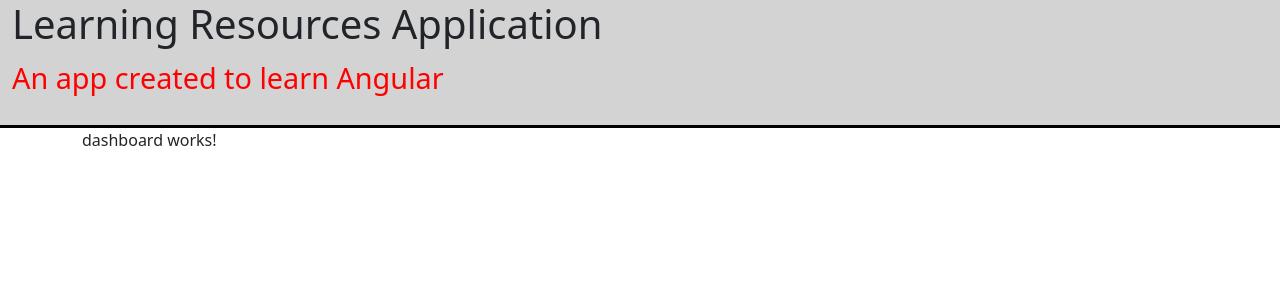
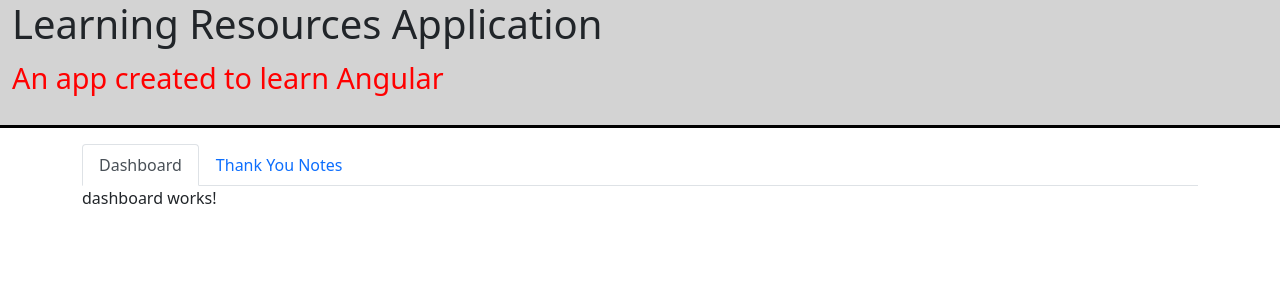
Before and after one commit to hypertheory-class/learning-frontend, an Angular app: page /dashboard in a window 1280 px wide. Shown: the top 300 px of the page. Built offline with nearby package versions, Linux system fonts and the light colour scheme.

Commit message:
routing added

```diff
--- a/src/app/app.component.html
+++ b/src/app/app.component.html
@@ -1,4 +1,5 @@
 <app-title-bar></app-title-bar>
 <main class="container">
+  <app-navigation></app-navigation>
   <router-outlet></router-outlet>
 </main>
--- a/src/app/app.module.ts
+++ b/src/app/app.module.ts
@@ -6,9 +6,10 @@
 import { TitleBarComponent } from './components/title-bar/title-bar.component';
 import { DashboardComponent } from './components/dashboard/dashboard.component';
 import { ThankYouComponent } from './components/thank-you/thank-you.component';
+import { NavigationComponent } from './components/navigation/navigation.component';
 
 @NgModule({
-  declarations: [AppComponent, TitleBarComponent, DashboardComponent, ThankYouComponent],
+  declarations: [AppComponent, TitleBarComponent, DashboardComponent, ThankYouComponent, NavigationComponent],
   imports: [BrowserModule, AppRoutingModule],
   providers: [], // services!
   bootstrap: [AppComponent],
--- /dev/null
+++ b/src/app/components/navigation/navigation.component.css
@@ -0,0 +1,3 @@
+.nav-bar {
+  padding-top: 1em;
+}
--- /dev/null
+++ b/src/app/components/navigation/navigation.component.html
@@ -0,0 +1,20 @@
+<nav class="nav-bar">
+  <ul class="nav nav-tabs">
+    <li class="nav-item">
+      <a
+        class="nav-link"
+        [routerLinkActive]="['active']"
+        [routerLink]="['dashboard']"
+        >Dashboard</a
+      >
+    </li>
+    <li class="nav-item">
+      <a
+        class="nav-link"
+        [routerLinkActive]="['active']"
+        [routerLink]="['thank-you']"
+        >Thank You Notes</a
+      >
+    </li>
+  </ul>
+</nav>
--- /dev/null
+++ b/src/app/components/navigation/navigation.component.ts
@@ -0,0 +1,15 @@
+import { Component, OnInit } from '@angular/core';
+
+@Component({
+  selector: 'app-navigation',
+  templateUrl: './navigation.component.html',
+  styleUrls: ['./navigation.component.css']
+})
+export class NavigationComponent implements OnInit {
+
+  constructor() { }
+
+  ngOnInit(): void {
+  }
+
+}
```
Also changed, not shown: 1 other file (tests, documents, lock files or other folders).
